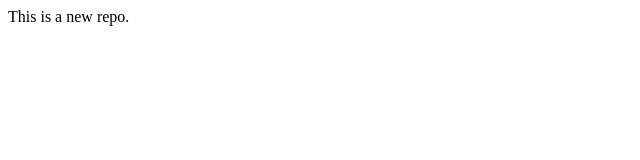
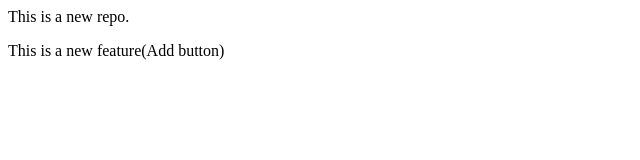
Before and after one commit to Juhi-Dubey/localrepo, a plain HTML site: page index.html in a window 1280 px wide. Shown: the whole page, without its empty margins (0-640 px from the left). Drawn offline with Linux system fonts and the light colour scheme.

Commit message:
Add button

```diff
--- a/index.html
+++ b/index.html
@@ -1 +1,2 @@
 <p>This is a new repo.</p>
+<p>This is a new feature(Add button)</p>
```
